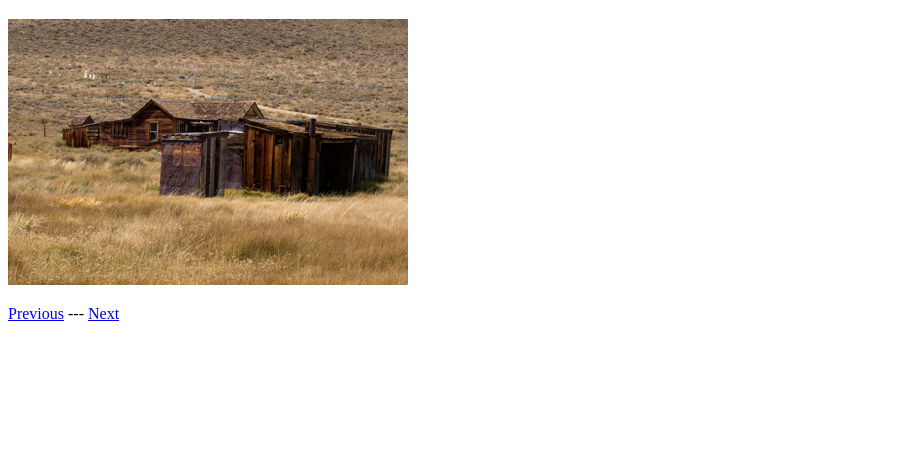
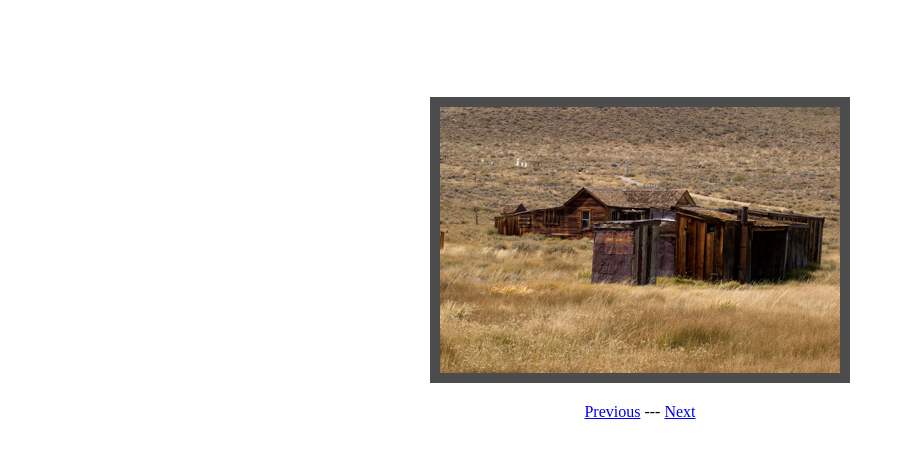
Before and after one commit to MLUCAN2/the-dessert, a plain HTML site: page slideshow/slidshow.html in a window 1280 px wide. Both pictures are taken after a click on the link "Previous". Shown: the part 61-516 px from the top of the page, without its empty margins (0-905 px from the left). Drawn offline with Linux system fonts and the light colour scheme.

Commit message:
updated slideshow

```diff
--- a/slideshow/slideshow.css
+++ b/slideshow/slideshow.css
@@ -1,8 +1,10 @@
+
+
 #images{
     margin: 100px auto 20px auto;
     border: solid 10px #4c4c4c;
     width: 400px;
-    height: 250px;
+    height: 266px;
     position: relative;
 }
 
@@ -11,3 +13,21 @@
     left: 0;
     top: 0;
 }
+
+p{
+    text-align: center;
+}
+
+.fadeinimg{
+    animation: fadein 2s;
+
+}
+
+@keyframes fadein{
+    from{
+        opacity: 0;
+    }
+    to{
+        opacity: 1;
+    }
+}
--- a/slideshow/slideshow.js
+++ b/slideshow/slideshow.js
@@ -3,25 +3,30 @@
 function imageSwitcher(){
     'useStrict'
     const myImages= ['images/image1.jpg', 'images/image2.jpg', 'images/image3.jpg', 'images/image4.jpg', 'images/image5.jpg'];
+    const imageCont= document.getElementById('images');
     let currentImg= 0;
 
-    document.getElementById('next').onclick= nextPic;
-    document.getElementById('previous').onclick= prePic;
+    const nextSlide= document.getElementById('next');
+    const preSlide= document.getElementById('previous');
 
-    function nextPic(){
+    function nextPic(e){
         currentImg++;
         if (currentImg > myImages.length-1){
             currentImg= 0
         }
         document.getElementById('myImage').src=myImages[currentImg];
+        e.preventDefault();
     }
+    nextSlide.addEventListener('click', nextPic)
 
-    function prePic(){
+    function prePic(e){
         currentImg--;
         if (currentImg < 0){
             currentImg= myImages.length-1
         }
         document.getElementById('myImage').src=myImages[currentImg];
+        e.preventDefault();
     }
+    preSlide.addEventListener('click',prePic)
 };
 imageSwitcher();
--- a/slideshow/slidshow.html
+++ b/slideshow/slidshow.html
@@ -4,7 +4,7 @@
     <meta charset="UTF-8">
     <meta name="viewport" content="width=device-width, initial-scale=1.0">
     <title>Document</title>
-    <link href="slideshow.css">
+    <link href="slideshow.css" rel="stylesheet">
 </head>
 <body>
     <h1>The Ol' Timely Slideshow</h1>
```
